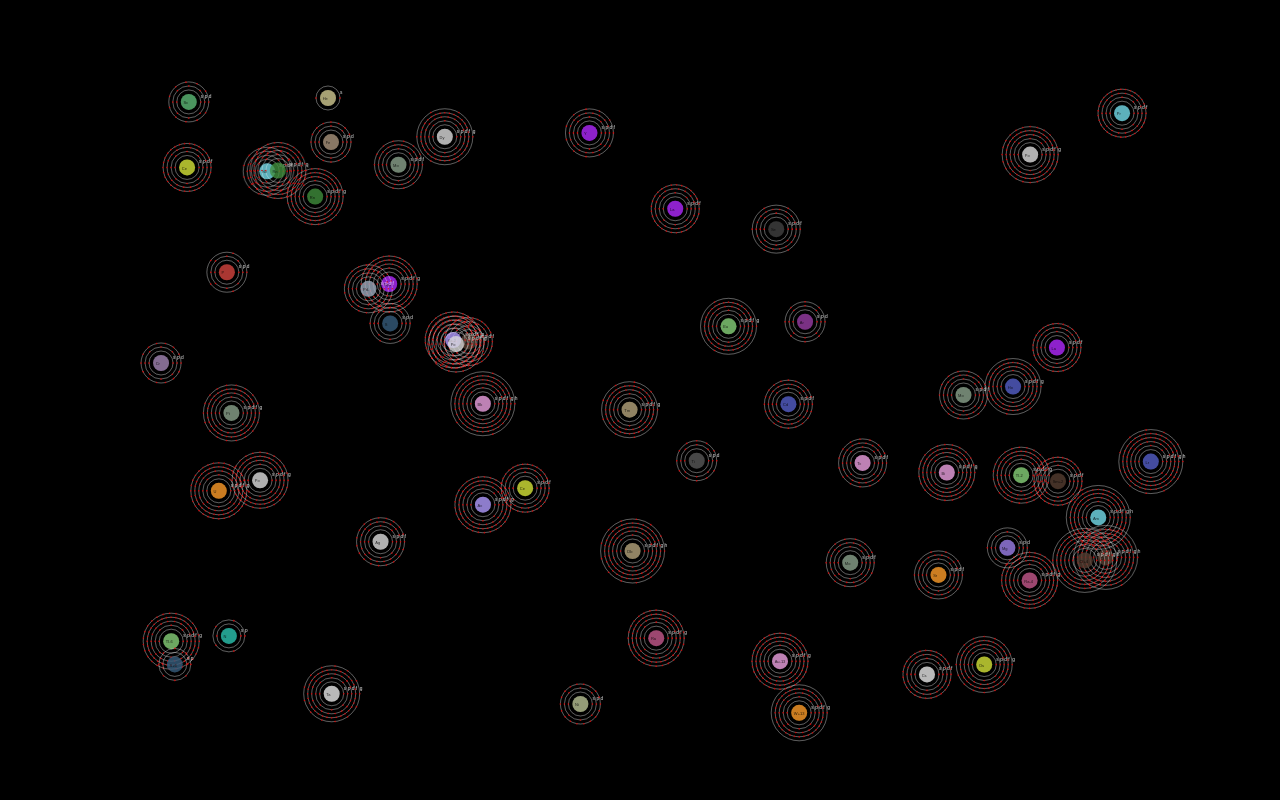
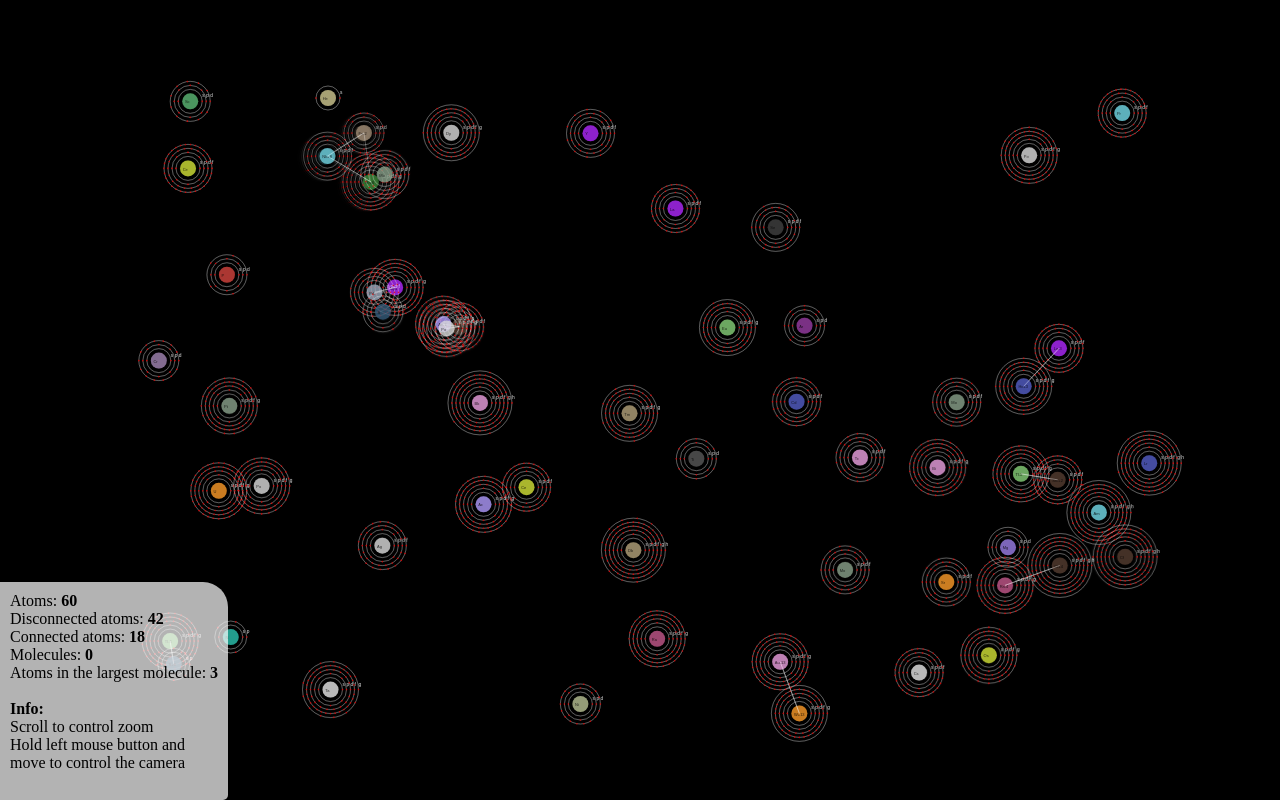
Before and after one commit to Cluxnei/atomic-ionic-reactions, a plain HTML site: page index.html in a window 1280 px wide. Drawn offline with Linux system fonts and the light colour scheme; animation ran at ten frames a second.

Commit message:
add some infos on screen

```diff
--- a/index.html
+++ b/index.html
@@ -14,11 +14,38 @@
         canvas {
             width: 100%;
             height: 100%;
+            z-index: 1;
+        }
+        #data {
+            position: absolute;
+            bottom: 0;
+            left: 0;
+            padding: 10px;
+            z-index: 2;
+            pointer-events: none;
+            background-color: rgba(255, 255, 255, 0.7);
+            color: black;
+            border-radius: 0 25px 5px 0;
         }
     </style>
     <script src="main.js" defer type="module"></script>
 </head>
 <body>
+    <div id="data">
+        Atoms: <b id="data-particles-count">-</b><br>
+        Disconnected atoms: <b id="data-disconnected-particles-count">-</b><br>
+        Connected atoms: <b id="data-connected-particles-count">-</b><br>
+        Molecules: <b id="data-molecules-count">-</b><br>
+        Atoms in the largest molecule: <b id="data-largest-molecule-size-count">-</b><br>
+        <br>
+        <b>Info: </b>
+        <span id="data-controls">
+            <ul>
+                <li>Scroll to control zoom</li>
+                <li>Hold left mouse button and<br>move to control the camera</li>
+            </ul>
+        </span><br>
+    </div>
     <canvas id="canvas"></canvas>
 </body>
 </html>
--- a/main.js
+++ b/main.js
@@ -7,27 +7,72 @@ let canvas, context;
 
 let width, height;
 
+const dataFactory = () => ({
+    particlesCount: null,
+    disconnectedParticlesCount: null,
+    connectedParticlesCount: null,
+    moleculesCount: null,
+    moleculeMaxSize: null,
+});
+
+const data = {
+    elements: dataFactory(),
+    values: dataFactory(),
+};
+
 function start() {
     canvas = initCanvas();
     context = canvas.getContext('2d');
     width = window.innerWidth;
     height = window.innerHeight;
+
+    data.elements.particlesCount = document.getElementById('data-particles-count');
+    data.elements.disconnectedParticlesCount = document.getElementById('data-disconnected-particles-count');
+    data.elements.connectedParticlesCount = document.getElementById('data-connected-particles-count');
+    data.elements.moleculesCount = document.getElementById('data-molecules-count');
+    data.elements.moleculeMaxSize = document.getElementById('data-largest-molecule-size-count');
+
     updateCanvas(canvas, context, backgroundColor);
     initSimulation();
     loop();
 }
+
+const drawData = () => {
+    Object.keys(data.values).forEach(key => {
+        data.elements[key].innerText = data.values[key];
+    });
+};
+
+const updateData = () => {
+
+    const connectedAtoms = particles.filter(particle => particle.connectedParticles.size > 0);
+    const disconnectedAtoms = particles.filter(particle => particle.connectedParticles.size === 0);
+
+    data.values.particlesCount = particles.length;
+    data.values.connectedParticlesCount = connectedAtoms.length;
+    data.values.disconnectedParticlesCount = disconnectedAtoms.length;
+
+    data.values.moleculeMaxSize = connectedAtoms
+        .reduce((a, b) => Math.max(a, b.connectedParticles.size), 0);
+
+    data.values.moleculesCount = 0;
+        // .map(particle => particle.connectedParticles.size)
+        // .reduce((a, b) => a + b, 0);
+};
 
 const draw = () => {
     updateCanvas(canvas, context, backgroundColor);
     particles.forEach(particle => {
         particle.draw(context);
     });
+    drawData();
 };
 
 const update = () => {
     particles.forEach(particle => {
         particle.update();
     });
+    updateData();
 };
 
 const loop = () => {
@@ -53,6 +98,8 @@ const initSimulation = () => {
         return;
     }
     particles.push(particleFactory(0, 0, 0, 0));
-    particles.push(particleFactory(400, 400, 0, 0));
+    particles.push(particleFactory(200, 2100, 1000, 0));
+    particles.push(particleFactory(-1000, 1200, 0, 1000));
+    particles.push(particleFactory(-1000, 1000, -1000, 1200));
     console.log(particles);
 };
--- a/particle.js
+++ b/particle.js
@@ -2,6 +2,10 @@ import {random} from './helpers.js';
 import {periodicTable} from './periodicTable.js';
 
 export const particles = [];
+
+let _last_particle_id = 0;
+
+const getNextParticleId = () => _last_particle_id++;
 
 const BASE_RADIUS = {
     protons: 1,
@@ -15,7 +19,7 @@ const FIXED_RADIUS = 20;
 const ELECTROSPHERE_OFFSET = [10, 10, 10, 10, 10, 10, 10];
 const ELECTROSPHERES_NAMES = ['s', 'p', 'd', 'f', 'g', 'h', 'i'];
 const ELECTRONS_PER_ELECTROSPHERE = [2, 8, 18, 32, 32, 18, 2];
-const K = 1;
+const K = 5;
 
 const randomInPeriodicTable = () => periodicTable[random(0, periodicTable.length, true)];
 
@@ -42,6 +46,7 @@ const computeElectrospheres = (electrons) => {
 
 export const particleFactory = (minWidth, maxWidth, minHeight, maxHeight) => ({
     ...randomInPeriodicTable(),
+    id: getNextParticleId(),
     position: {x: random(minWidth, maxWidth), y: random(minHeight, maxHeight)},
     velocity: {x: 0, y: 0},
     acceleration: {x: 0, y: 0},
@@ -51,8 +56,7 @@ export const particleFactory = (minWidth, maxWidth, minHeight, maxHeight) => ({
     tendenceToStable: 0,
     electrospheres: 0,
     electrospheresRadius: 0,
-    stopped: false,
-    stopAfterCollision: true,
+    connectedParticles: new Set(),
     update: function () {
         if (this.updateCoreRadius) {
             // this.coreRadius = BASE_RADIUS.neutrons * this.neutrons + BASE_RADIUS.protons * this.protons;
@@ -69,17 +73,27 @@ export const particleFactory = (minWidth, maxWidth, minHeight, maxHeight) => ({
             this.collide(collidingWith);
         }
         this.computeAcceleration();
+        this.computeMolecularAcceleration();
         this.computeVelocity();
+        this.computeMolecularVelocity();
         this.computePosition();
     },
     collide: function (particle) {
         if (this.tendenceToStable > 0 && particle.tendenceToStable < 0) {
-            this.stopped = true;
-            particle.stopped = true;
+            // this.stopped = true;
+            // particle.stopped = true;
             const valenceShellElectrons = particle.getNumberOfElectronsInElectrosphereLayer(particle.electrospheres);
             const electronsToGive = Math.min(Math.abs(particle.tendenceToStable), valenceShellElectrons, Math.abs(this.tendenceToStable));
             this.electrons += electronsToGive;
             particle.electrons -= electronsToGive;
+            this.connectedParticles.add(particle.id);
+            particle.connectedParticles.add(this.id);
+            for (const particleId of this.connectedParticles) {
+                particle.connectedParticles.add(particleId);
+            }
+            for (const particleId of particle.connectedParticles) {
+                this.connectedParticles.add(particleId);
+            }
         }
     },
     collidingWith: function () {
@@ -132,27 +146,14 @@ export const particleFactory = (minWidth, maxWidth, minHeight, maxHeight) => ({
         this.charge = this.protons - this.electrons;
     },
     computeVelocity: function () {
-        if (this.stopped) {
-            this.velocity.x = 0;
-            this.velocity.y = 0;
-            return;
-        }
         this.velocity.x += this.acceleration.x;
         this.velocity.y += this.acceleration.y;
     },
     computePosition: function () {
-        if (this.stopped) {
-            return;
-        }
         this.position.x += this.velocity.x;
         this.position.y += this.velocity.y;
     },
     computeAcceleration: function () {
-        if (this.stopped) {
-            this.acceleration.x = 0;
-            this.acceleration.y = 0;
-            return;
-        }
         this.acceleration.x = 0;
         this.acceleration.y = 0;
         particles.forEach(particle => {
@@ -169,6 +170,68 @@ export const particleFactory = (minWidth, maxWidth, minHeight, maxHeight) => ({
             this.acceleration.x += normalized.x * force;
             this.acceleration.y += normalized.y * force;
         });
+    },
+    computeMolecularAcceleration: function () {
+        let n = 1;
+        const accelerationResultant = {...this.acceleration};
+
+        for (const particleId of this.connectedParticles) {
+            if (particleId === this.id) {
+                continue;
+            }
+            const particle = particles.find(p => p.id === particleId);
+            if (!particle || particle === this) {
+                continue;
+            }
+            accelerationResultant.x += particle.acceleration.x;
+            accelerationResultant.y += particle.acceleration.y;
+            n++;
+        }
+        accelerationResultant.x /= n;
+        accelerationResultant.y /= n;
+
+        for (const particleId of this.connectedParticles) {
+            if (particleId === this.id) {
+                continue;
+            }
+            const particle = particles.find(p => p.id === particleId);
+            if (!particle || particle === this) {
+                continue;
+            }
+            particle.acceleration = {...accelerationResultant};
+        }
+        this.acceleration = {...accelerationResultant};
+    },
+    computeMolecularVelocity: function () {
+        let n = 1;
+        const velocityResultant = {...this.velocity};
+
+        for (const particleId of this.connectedParticles) {
+            if (particleId === this.id) {
+                continue;
+            }
+            const particle = particles.find(p => p.id === particleId);
+            if (!particle || particle === this) {
+                continue;
+            }
+            velocityResultant.x += particle.velocity.x;
+            velocityResultant.y += particle.velocity.y;
+            n++;
+        }
+        velocityResultant.x /= n;
+        velocityResultant.y /= n;
+
+        for (const particleId of this.connectedParticles) {
+            if (particleId === this.id) {
+                continue;
+            }
+            const particle = particles.find(p => p.id === particleId);
+            if (!particle || particle === this) {
+                continue;
+            }
+            particle.velocity = {...velocityResultant};
+        }
+        this.velocity = {...velocityResultant};
     },
     drawCore: function (context) {
         context.fillStyle = this.color;
@@ -226,11 +289,22 @@ export const particleFactory = (minWidth, maxWidth, minHeight, maxHeight) => ({
         }
         context.fillText(text, this.position.x - halfRadius, this.position.y + halfRadius / 2.5);
     },
+    drawConnections: function(context) {
+        context.strokeStyle = '#fff';
+        for (const id of this.connectedParticles) {
+            const particle = particles.find(p => p.id === id);
+            context.beginPath();
+            context.moveTo(particle.position.x, particle.position.y);
+            context.lineTo(this.position.x, this.position.y);
+            context.stroke();
+        }
+    },
     draw: function(context) {
         context.globalAlpha = 0.75;
         this.drawCore(context);
         this.drawText(context);
         this.drawElectrospheres(context);
         this.drawElectrons(context);
+        this.drawConnections(context);
     },
 });
```
